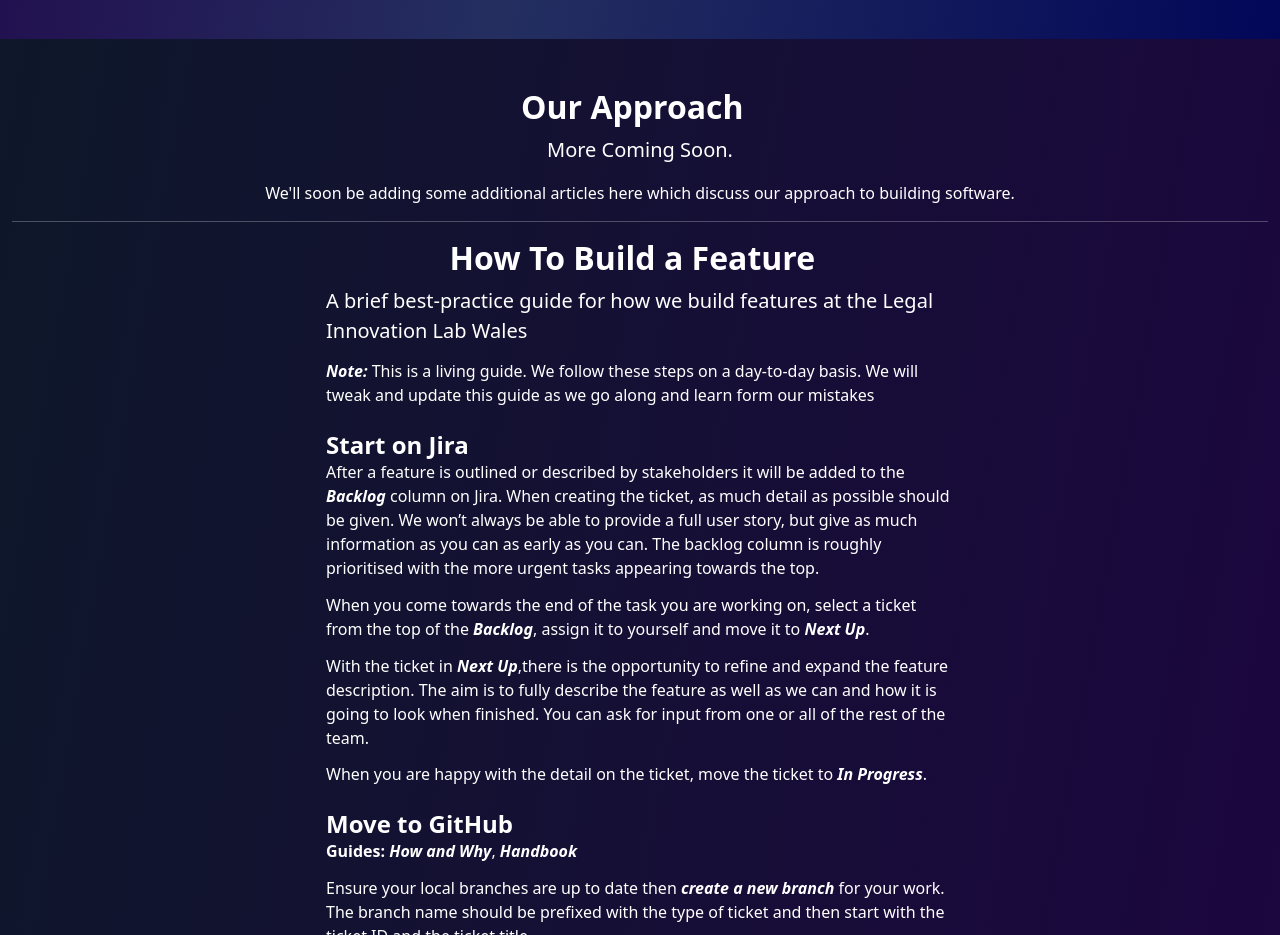
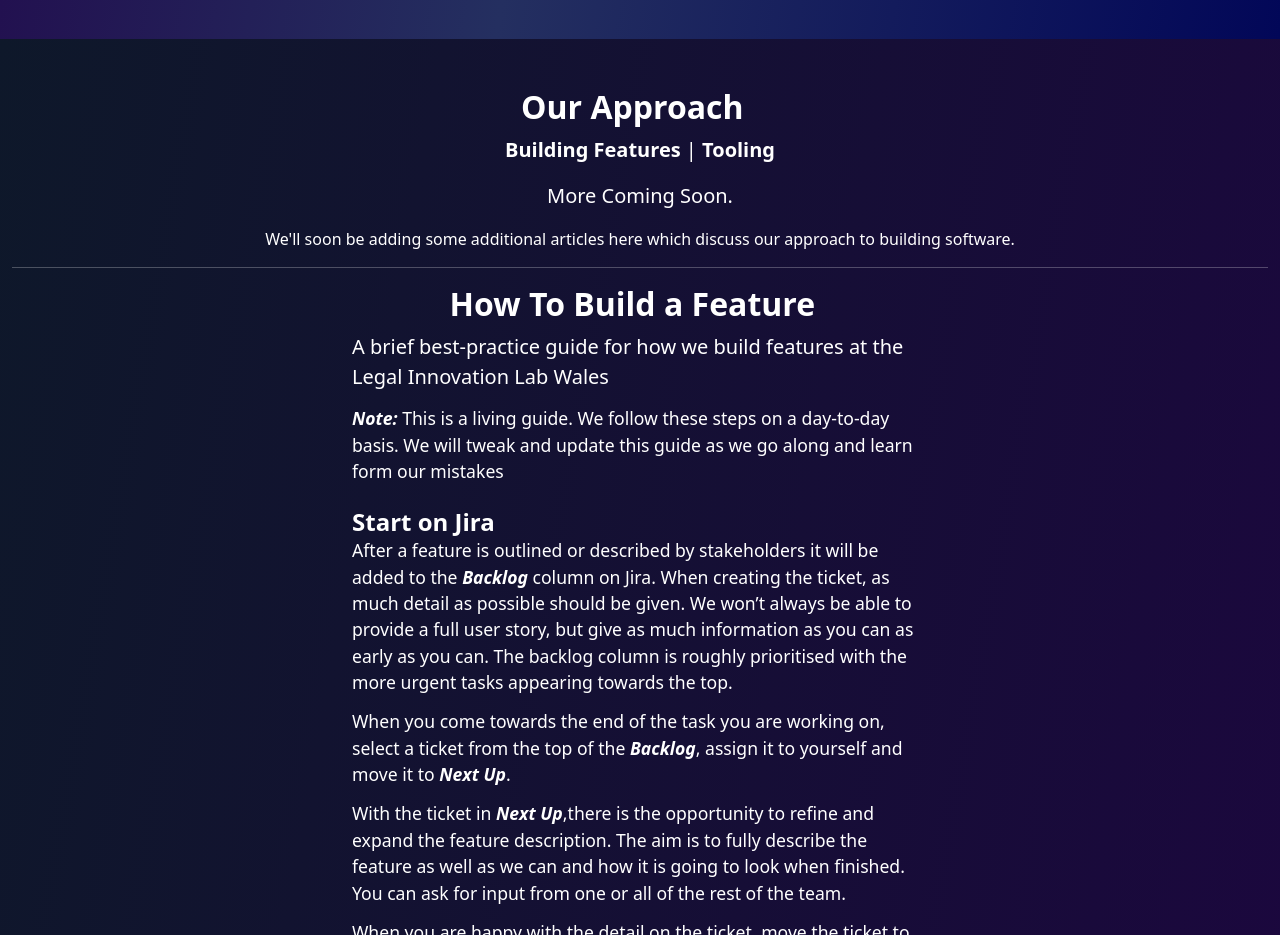
Before and after one commit to Legal-Innovation-Lab-Wales/developer-resources, a plain HTML site: page static-resources/index.html in a window 1280 px wide. Shown: the part 2640-3575 px from the top of the page. Drawn offline with nearby package versions, Linux system fonts and the light colour scheme.

Commit message:
update article styling and add links to approach articles

```diff
--- a/static-resources/assets/css/lilw-custom.scss
+++ b/static-resources/assets/css/lilw-custom.scss
@@ -146,6 +146,7 @@ header {
       text-decoration: none;
       color: $white;
       font-weight: 700;
+
       &:hover {
         color: $gray;
 
@@ -217,6 +218,7 @@ main {
   section.row {
     margin: 0;
   }
+
   #documents {
 
     .card-row {
@@ -346,8 +348,20 @@ main {
     color: $white;
     background: linear-gradient(100deg, #0e182a, #210047);
 
+    a {
+      font-weight: 700;
+      color: $white;
+      text-decoration: none;
+
+      &:hover {
+        text-decoration: underline;
+      }
+    }
+  }
+
   .article {
-      max-width: 800px;
+    max-width: 36rem;
+    font-size: 1.1rem;
 
     h4 {
       margin-top: 1.5rem;
@@ -378,7 +392,6 @@ main {
       color: $gray;
       border-left: 0.2rem solid $gray;
       padding-left: 0.5rem;
-      }
     }
   }
 }
--- a/static-resources/index.html
+++ b/static-resources/index.html
@@ -269,12 +269,13 @@
                 <h2><span class="link-spacer"></span>Our Approach
                     <button class="copyLink" onclick="copyText('approach')"><i class="fas fa-link"></i></button>
                 </h2>
+                <p class="lead"><a href="#build-a-feature">Building Features</a> | <a href="#tooling">Tooling</a></p>
                 <p class="lead">More Coming Soon.</p>
                 <p>We'll soon be adding some additional articles here which discuss our approach to building
                     software.</p>
                 <hr>
             </div>
-            <div class="article col col-md-10 col-lg-8 col-xl-6 mx-auto" id="build-a-feature">
+            <div class="article mx-auto" id="build-a-feature">
                 <h2 class="text-center"><span class="link-spacer"></span>How To Build a Feature
                     <button class="copyLink" onclick="copyText('build-a-feature')"><i class="fas fa-link"></i></button>
                 </h2>
@@ -388,7 +389,7 @@
 
             <hr>
 
-            <div class="article col col-md-10 col-lg-8 col-xl-6 mx-auto" id="tooling">
+            <div class="article mx-auto" id="tooling">
                 <h2 class="text-center"><span class="link-spacer"></span>Tools We Use
                     <button class="copyLink" onclick="copyText('tooling')"><i class="fas fa-link"></i></button>
                 </h2>
```
Also changed, not shown: static-resources/assets/css/lilw-custom.css, 1 other file. Lines whose indentation alone changed are shown as unchanged.
